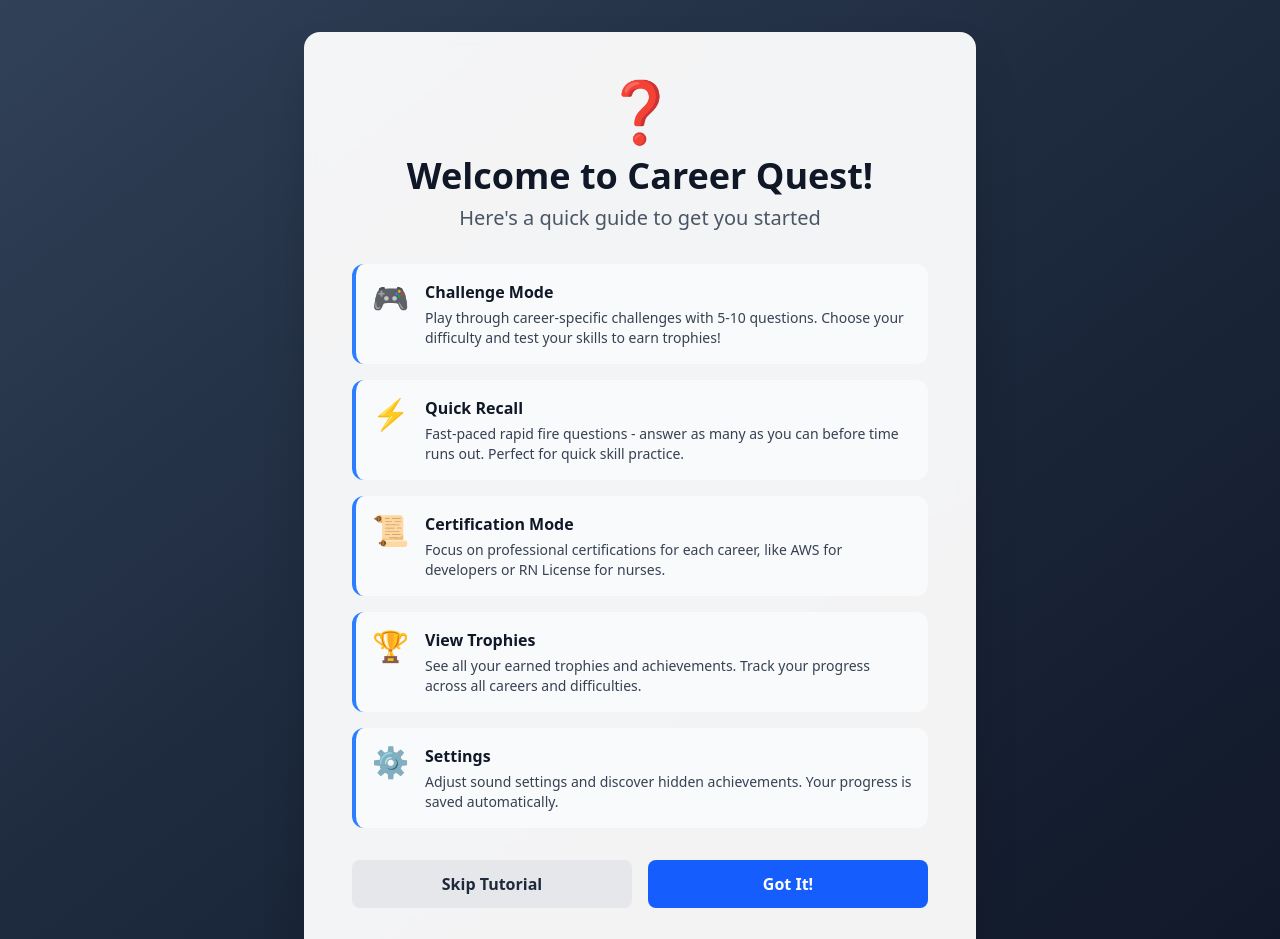
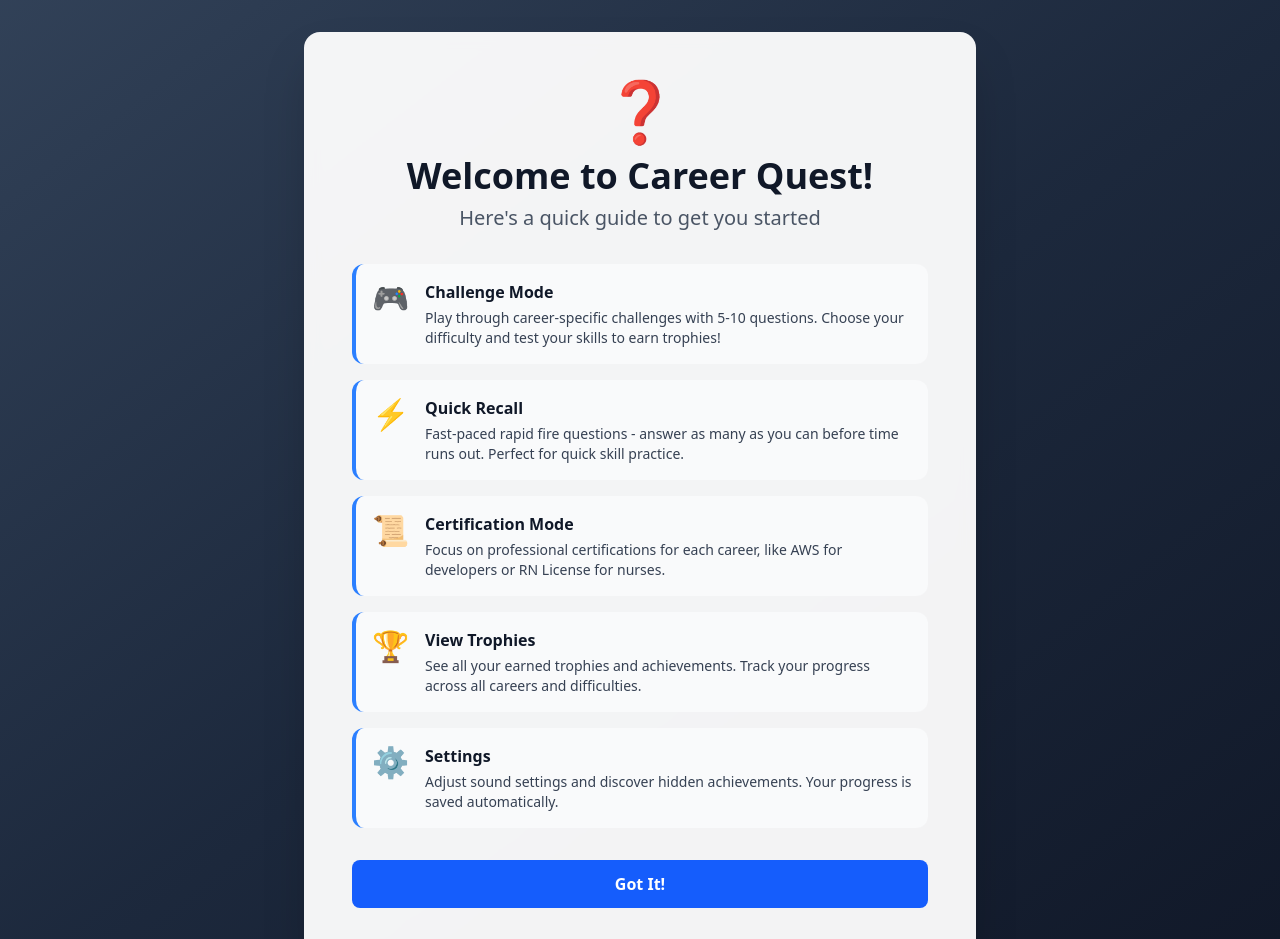
Before and after one commit to tracebowlby09/careerquestv3, a Next.js app: page / in a window 1280 px wide. Shown: the top 939 px of the page. Built offline with nearby package versions, Linux system fonts and the light colour scheme.

Commit message:
Home tut screen update

```diff
--- a/src/components/HomeTutorial.tsx
+++ b/src/components/HomeTutorial.tsx
@@ -66,30 +66,18 @@ export default function HomeTutorial({ onSkip }: HomeTutorialProps) {
             ))}
           </div>
 
-          <div className="flex gap-4">
           <button
             onClick={() => {
               audioSystem.playClickSound();
               localStorage.setItem("homeTutorialSkipped", "true");
               onSkip();
             }}
-              className="flex-1 bg-gray-200 text-gray-800 font-bold py-3 rounded-lg hover:bg-gray-300 transition-colors"
-            >
-              Skip Tutorial
-            </button>
-            <button
-              onClick={() => {
-                audioSystem.playClickSound();
-                localStorage.setItem("homeTutorialSkipped", "true");
-                onSkip();
-              }}
-              className="flex-1 bg-blue-600 text-white font-bold py-3 rounded-lg hover:bg-blue-700 transition-colors"
+            className="w-full bg-blue-600 text-white font-bold py-3 rounded-lg hover:bg-blue-700 transition-colors"
           >
             Got It!
           </button>
         </div>
       </div>
     </div>
-    </div>
   );
 }
```
Lines whose indentation alone changed are shown as unchanged.
